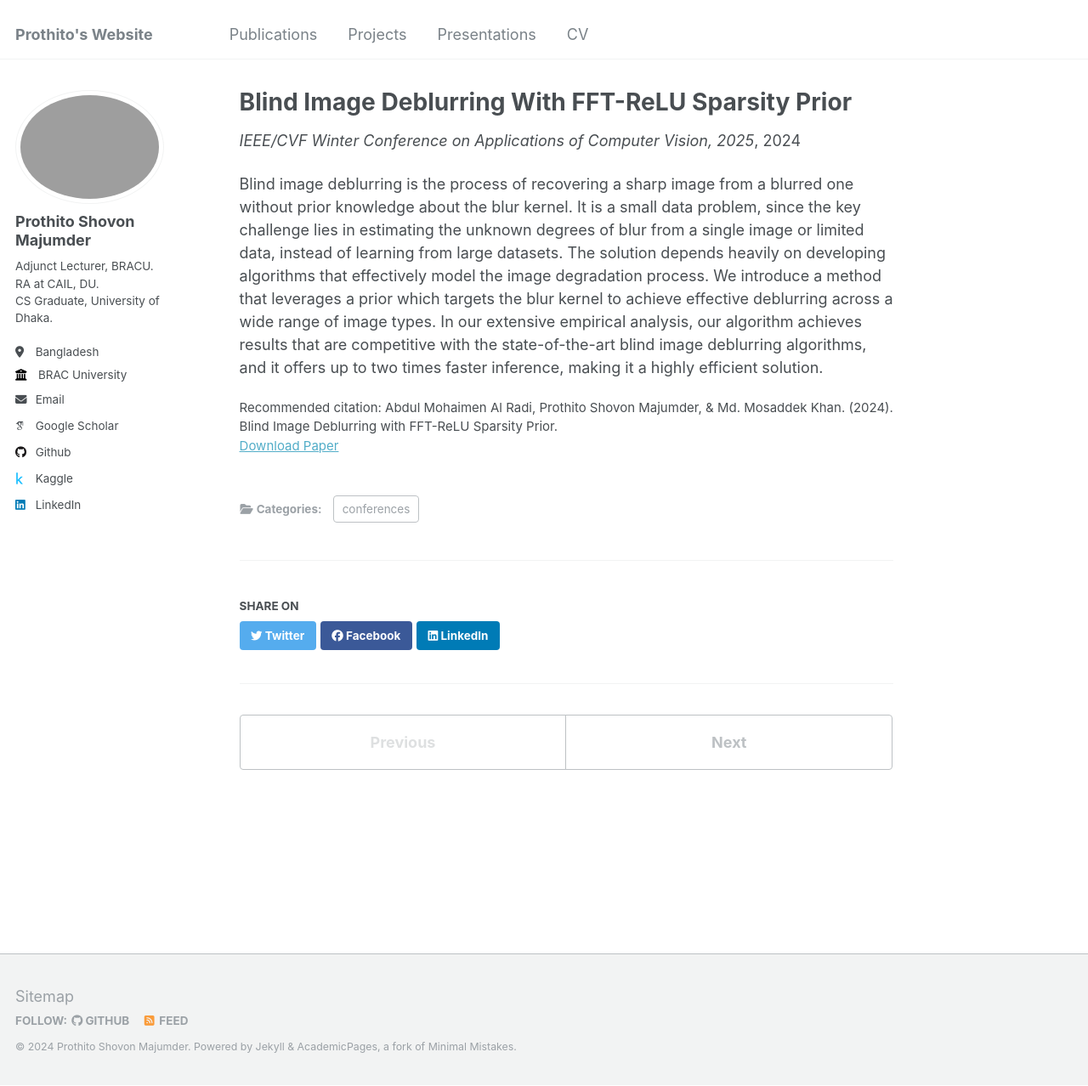
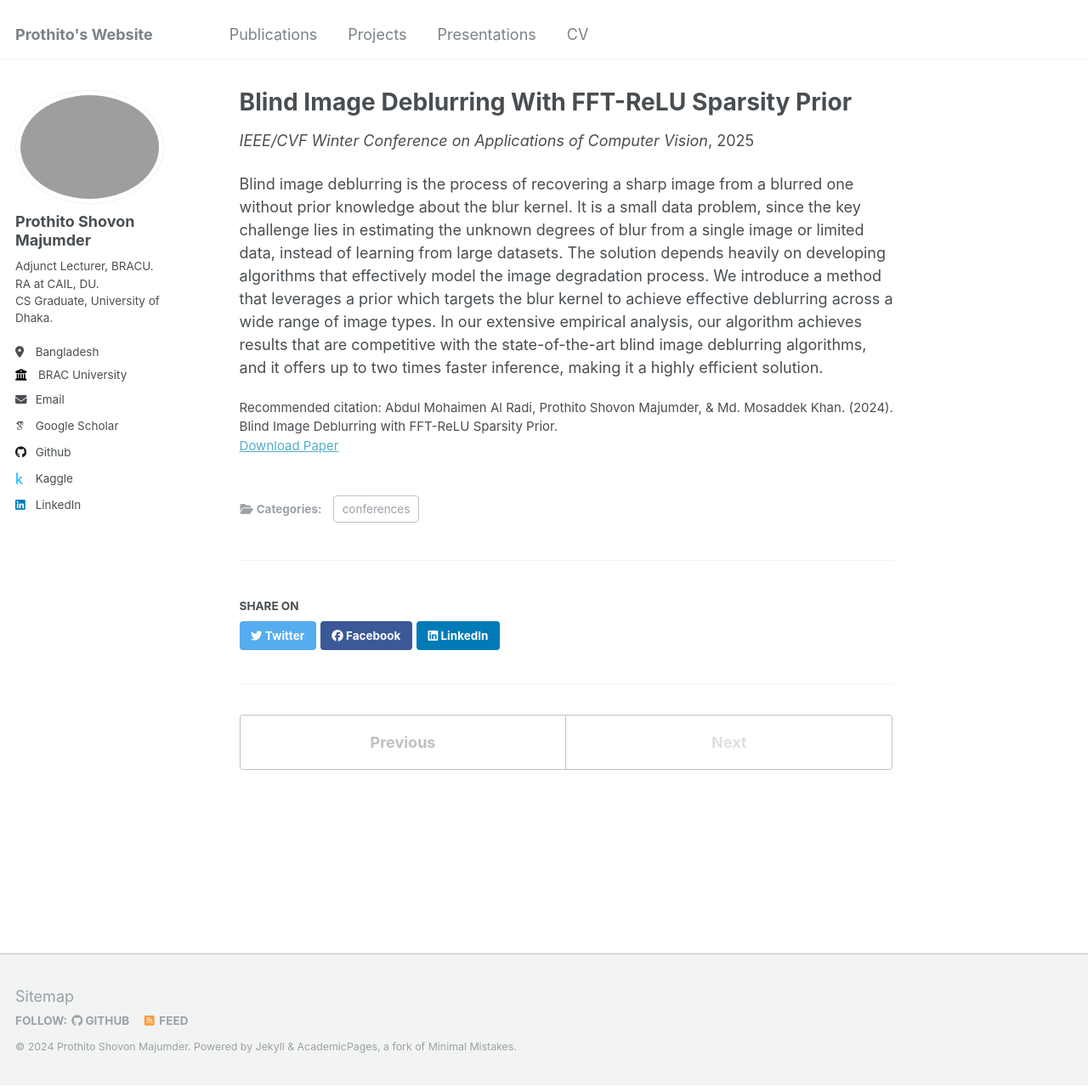
Before and after one commit to prothitoshovon/prothitoshovon.github.io, a Jekyll site: the page built from _publications/2024-09-09-fft-relu-sparsity-prior.md, in a window 1280 px wide and 1278 px high. Shown: the whole window at 85% size. Built offline with Jekyll 4.4.1, drawn with Linux system fonts in a browser that asks for light colours; some web fonts are replaced.

Commit message:
wacv date update

```diff
--- a/_publications/2024-09-09-fft-relu-sparsity-prior.md
+++ b/_publications/2024-09-09-fft-relu-sparsity-prior.md
@@ -4,8 +4,8 @@ collection: publications
 category: conferences
 permalink: /publication/2024-09-09-fft-relu-sparsity-prior
 excerpt: 'The paper introduces a method for blind image deblurring, which is the process of recovering a sharp image from a blurred one without prior knowledge about the blur kernel. The proposed method leverages a prior that targets the blur kernel to achieve effective deblurring across a wide range of image types. The authors&apos; extensive empirical analysis shows that their algorithm achieves results that are competitive with the state-of-the-art blind image deblurring algorithms, and it offers up to two times faster inference, making it a highly efficient solution.'
-date: 2024-09-09
-venue: 'IEEE/CVF Winter Conference on Applications of Computer Vision, 2025'
+date: 2025-02-28
+venue: 'IEEE/CVF Winter Conference on Applications of Computer Vision'
 paperurl: 'https://arxiv.org/pdf/2406.08344'
 citation: 'Abdul Mohaimen Al Radi, Prothito Shovon Majumder, &amp; Md. Mosaddek Khan. (2024). Blind Image Deblurring with FFT-ReLU Sparsity Prior.'
 ---
```
